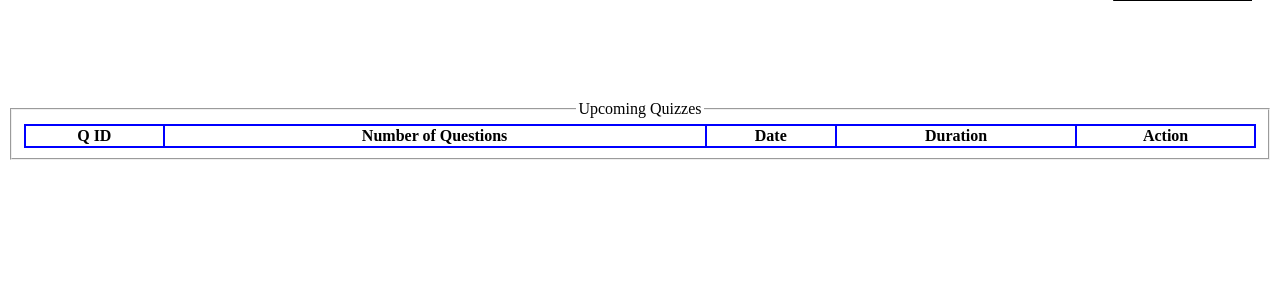
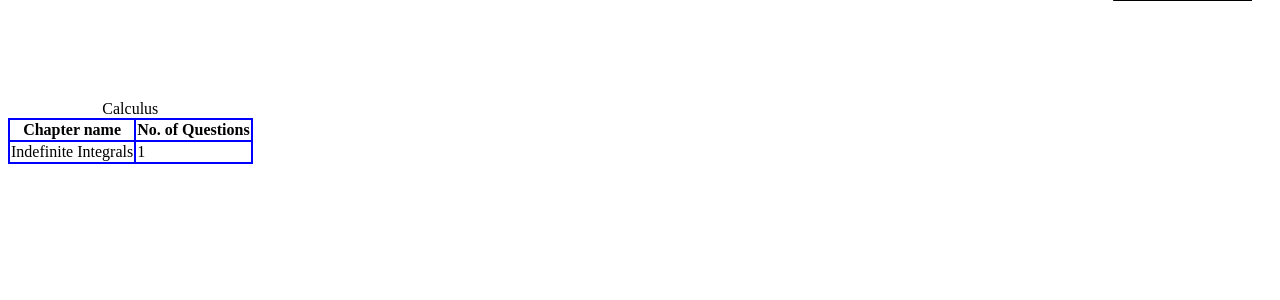
Before and after one commit to 22f3002631/Quiz-Master-V1, a Flask app: page /user_home in a window 1280 px wide. Shown: the part 66-366 px from the top of the page. Run offline with Flask 3, Linux system fonts and the light colour scheme; a user stored in the database is signed in; data comes from the database, SQL or seed files in the repository; tables that the repository leaves empty hold one stand-in row (values such as "Sample post"); lists and menus that the app fills with data are empty.

```diff
--- a/templates/user_home.html
+++ b/templates/user_home.html
@@ -42,25 +42,22 @@
             </nav>
         </header>
         <main>
-            <fieldset>
-                <legend>Upcoming Quizzes</legend>
-                <table width="100%">
-                    <th>Q ID</th>
-                    <th>Number of Questions</th>
-                    <th>Date</th>
-                    <th>Duration</th>
-                    <th>Action</th>
-                    {% for quiz in avail_quiz %}
-                    <tr>
-                        <td>{{quiz[0]}}</td>
-                        <td>{{quiz[1]}}</td>
-                        <td>{{quiz[2]}}</td>
-                        <td>{{quiz[3]}}</td>
-                        <td><a href="#">Attempt quiz</a></td>
-                    </tr>
-                    {% endfor %}
-                </table>
-            </fieldset>
+            {% for sub in sub_l %}
+            <table>
+                <caption>{{sub['name']}}</caption>
+                <tr>
+                    <th>Chapter name</th>
+                    <th>No. of Questions</th>
+                </tr>
+                <tr>
+                    {% for chap in sub['chapters'] %}
+                    <td>{{chap['name']}}</td>
+                    <td>{{chap['q_count']}}</td>
+                </tr>
+                {% endfor %}
+            </table>
+
+            {% endfor %}
         </main>
     </body>
 </html>
```
